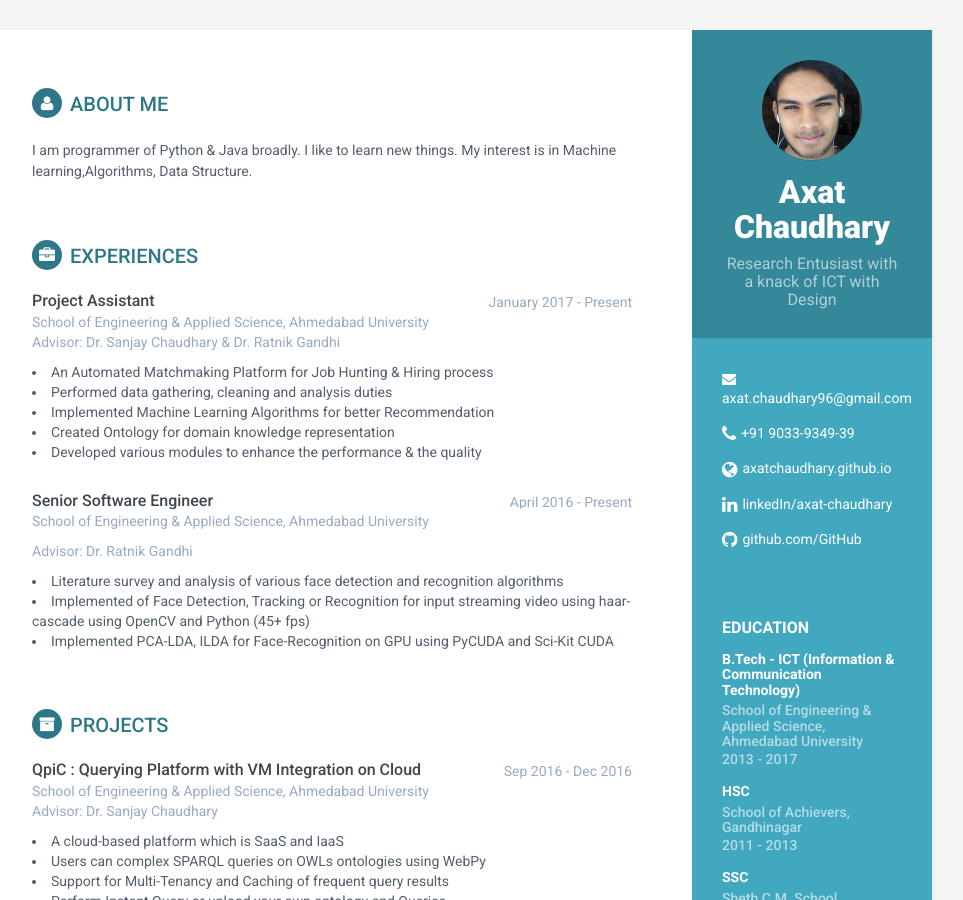
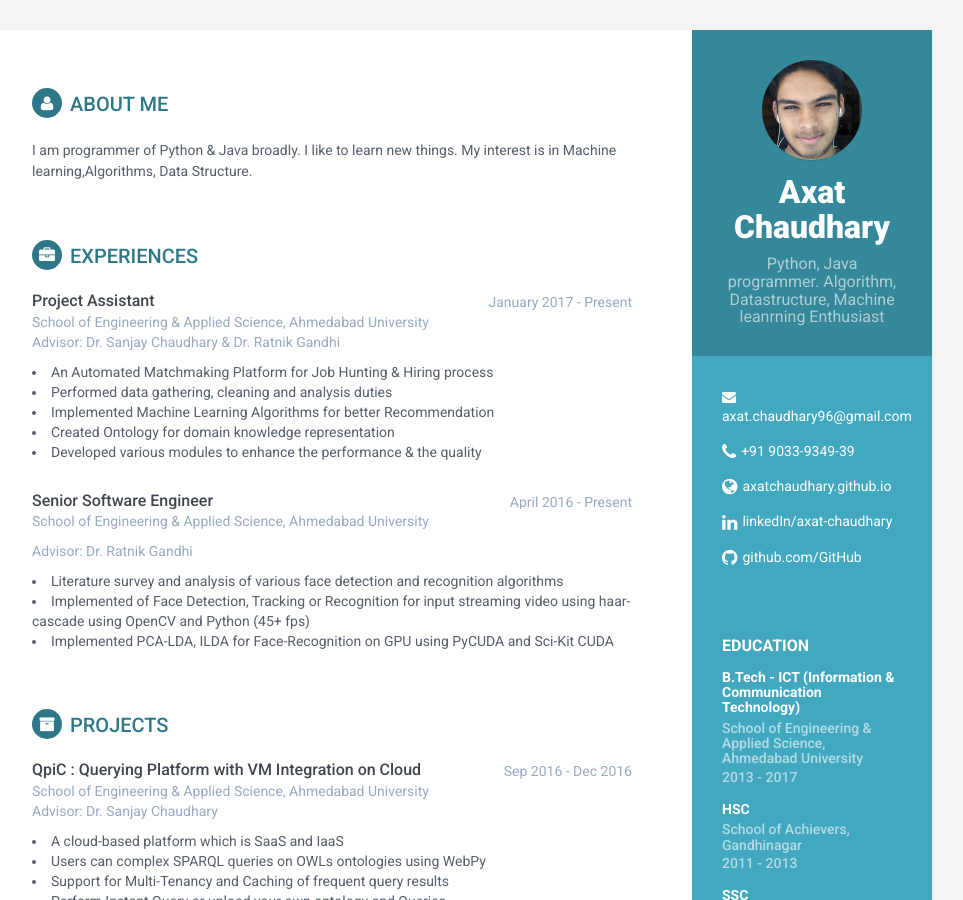
Before and after one commit to Axatchaudhary/axatchaudhary.github.io, a Jekyll site: the page built from index.html, in a window 1280 px wide and 900 px high. Shown: the whole window, without its empty margins (188-1151 px from the left). Built offline with Jekyll 4.4.1, drawn with Linux system fonts in a browser that asks for light colours.

Commit message:
Changed tagline

```diff
--- a/_config.yml
+++ b/_config.yml
@@ -14,7 +14,7 @@ baseurl: '/axatchaudhary.github.io' #change it according to your repository name
 
 #Profile information
 name: Axat Chaudhary
-tagline: Research Entusiast with a knack of ICT with Design
+tagline: Python, Java programmer. Algorithm, Datastructure, Machine leanrning Enthusiast
 pic: profile.jpeg  #place a 100x100 picture inside /assets/images/ folder and provide the name of the file below
 
 #sidebar links
```
